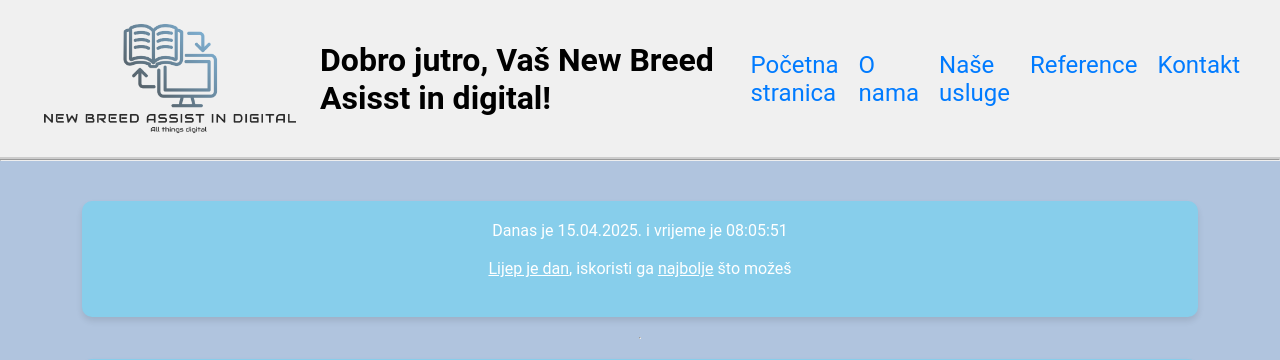
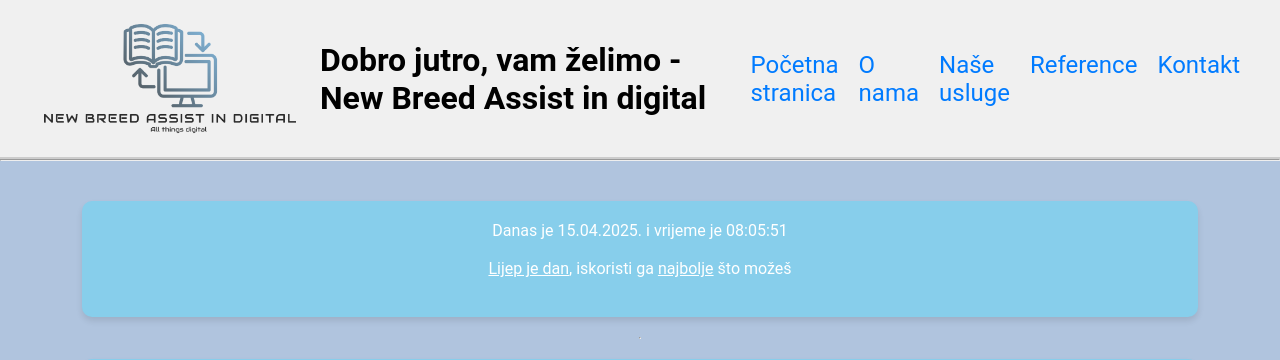
Before and after one commit to androvidic/testni-php-repozitorij, a PHP site: the page made by Test php localhost.php in a window 1280 px wide. Shown: the top 360 px of the page. Run offline with PHP 8.4, Linux system fonts and the light colour scheme.

Commit message:
popravljen naslov

```diff
--- a/Test php localhost.php
+++ b/Test php localhost.php
@@ -20,7 +20,7 @@ if ($time < 12) {
     $greeting = "Dobra večer";
 }
 
-echo $greeting . ", Vaš New Breed Asisst in digital!";
+echo $greeting . ", vam želimo - New Breed Assist in digital";
 ?>
 </h1>
 <nav>
```
